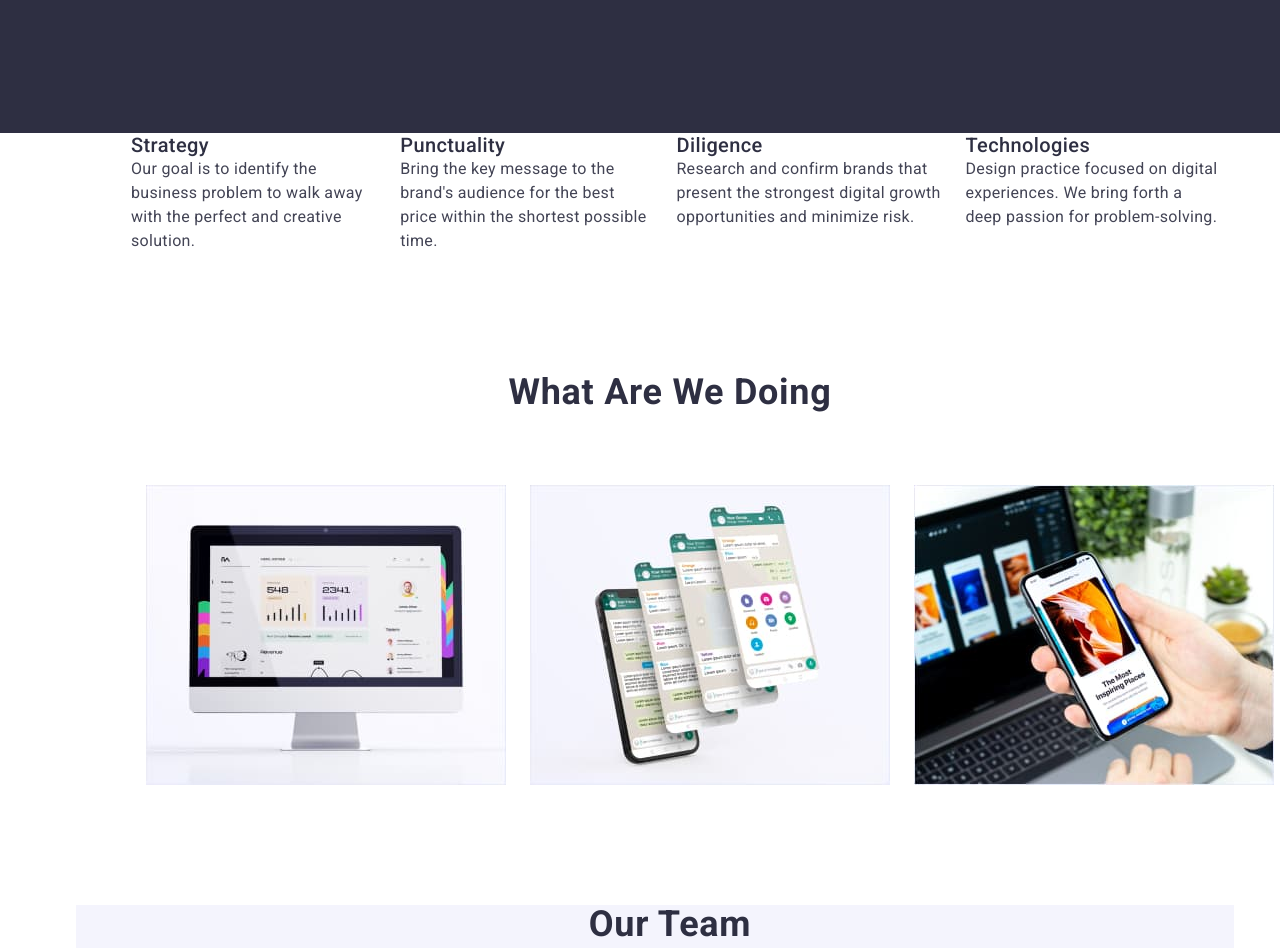
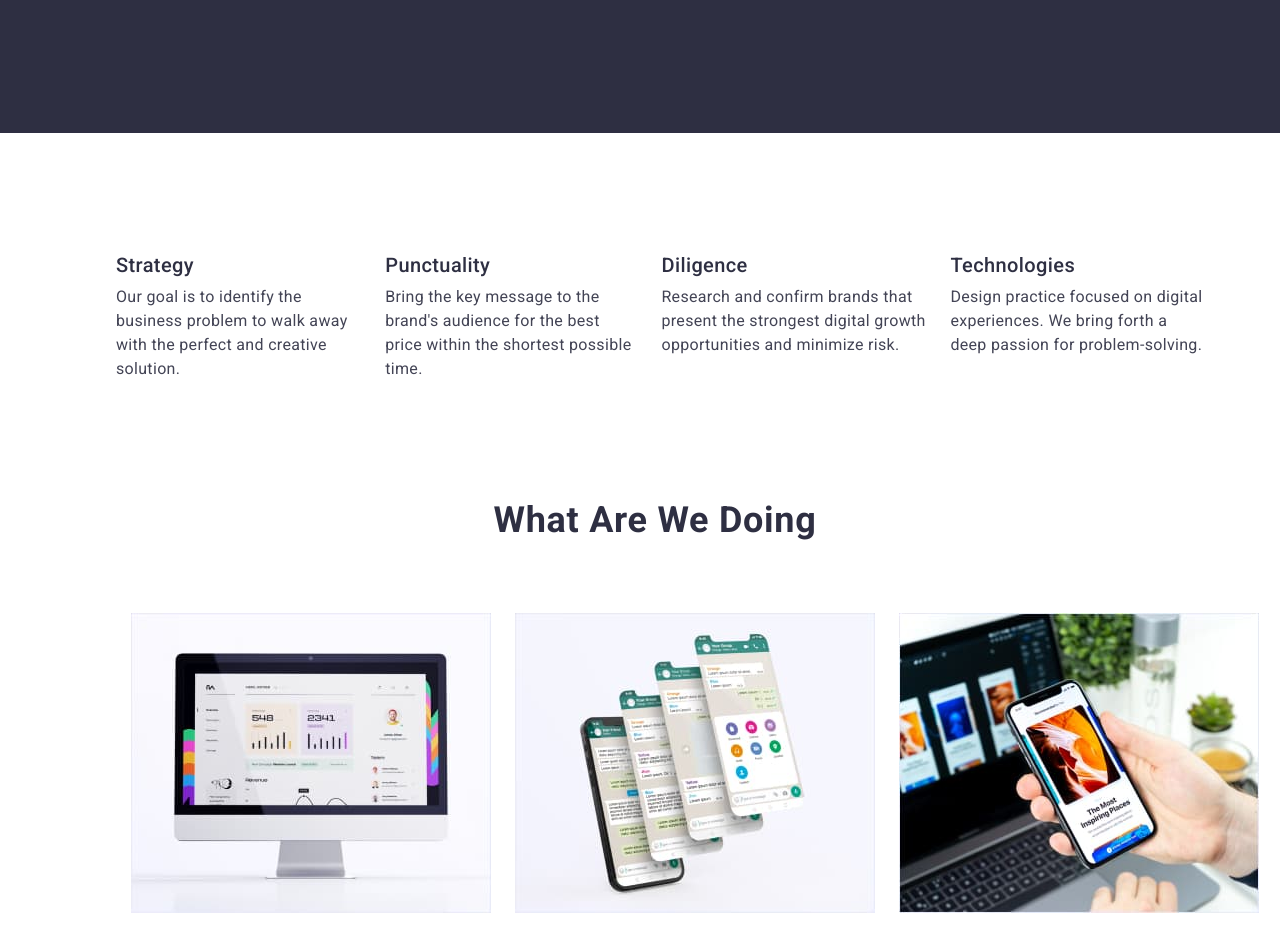
Before and after one commit to ValQi/goit-markup-hw-04, a plain HTML site: page index.html in a window 1280 px wide. Shown: the part 680-1628 px from the top of the page. Drawn offline with nearby package versions, Linux system fonts and the light colour scheme.

Commit message:
css index

```diff
--- a/css/styles.css
+++ b/css/styles.css
@@ -190,7 +190,9 @@ color: var(--primary-text-color);
 }
 /* Section */
 .section-features {
-  margin-bottom: 120px;
+  padding-top: 120px;
+  padding-bottom: 120px;
+
 }
 .section-features .features-head {
   color: var(--secondary-color-text);
@@ -199,6 +201,7 @@ color: var(--primary-text-color);
   font-size: 20px;
   line-height: 1.2;
   letter-spacing: 0.02em;
+  margin-bottom: 8px;
 }
 .features-text {
   font-size: 16px;
@@ -207,6 +210,7 @@ color: var(--primary-text-color);
 .features-list {
   display: flex;
   gap: 24px;
+  flex-basis: calc((100% - 72px) / 4);
 
 }
 .features-list .item {
--- a/index.html
+++ b/index.html
@@ -53,7 +53,6 @@
         </div>
         </section>
         <!-- Features -->
-        <div class="container">
         <section class="section-features">
             <div class="container">
             <h2 hidden class="features-title">Features</h2>
```
